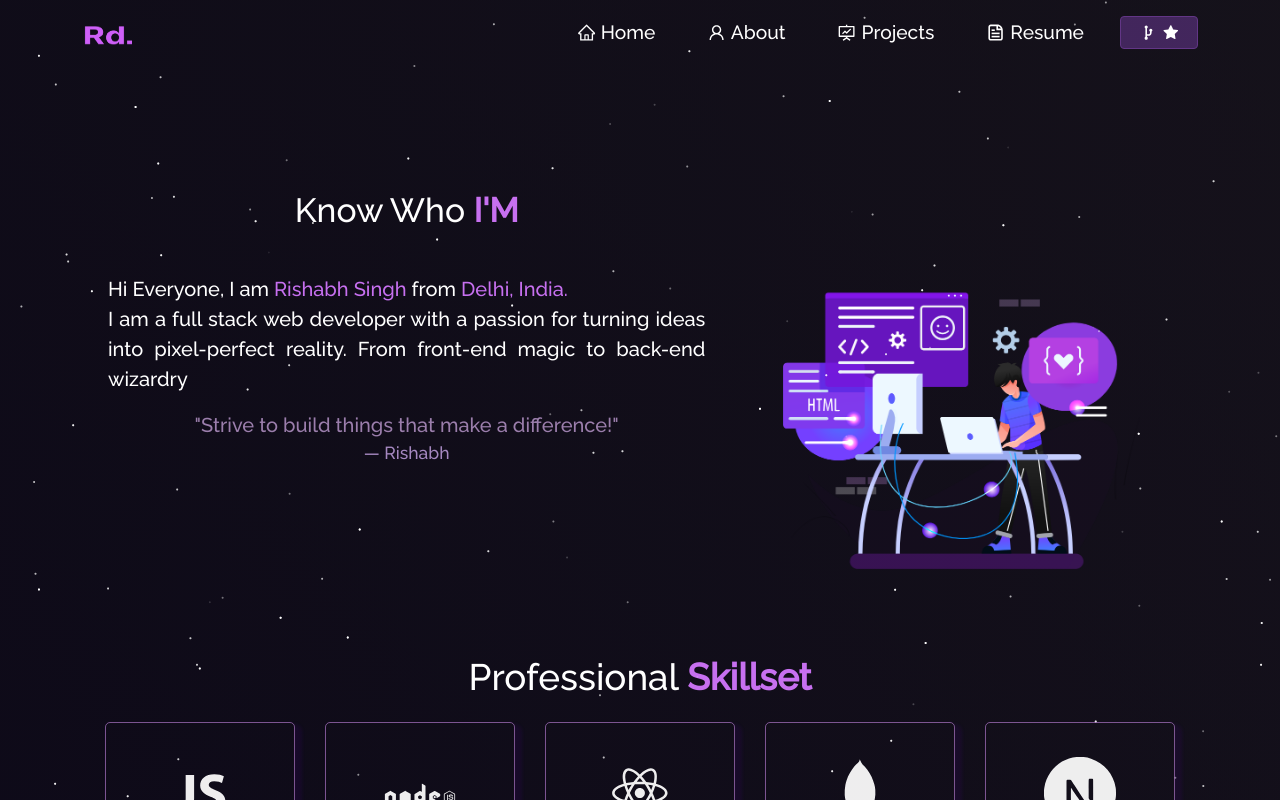
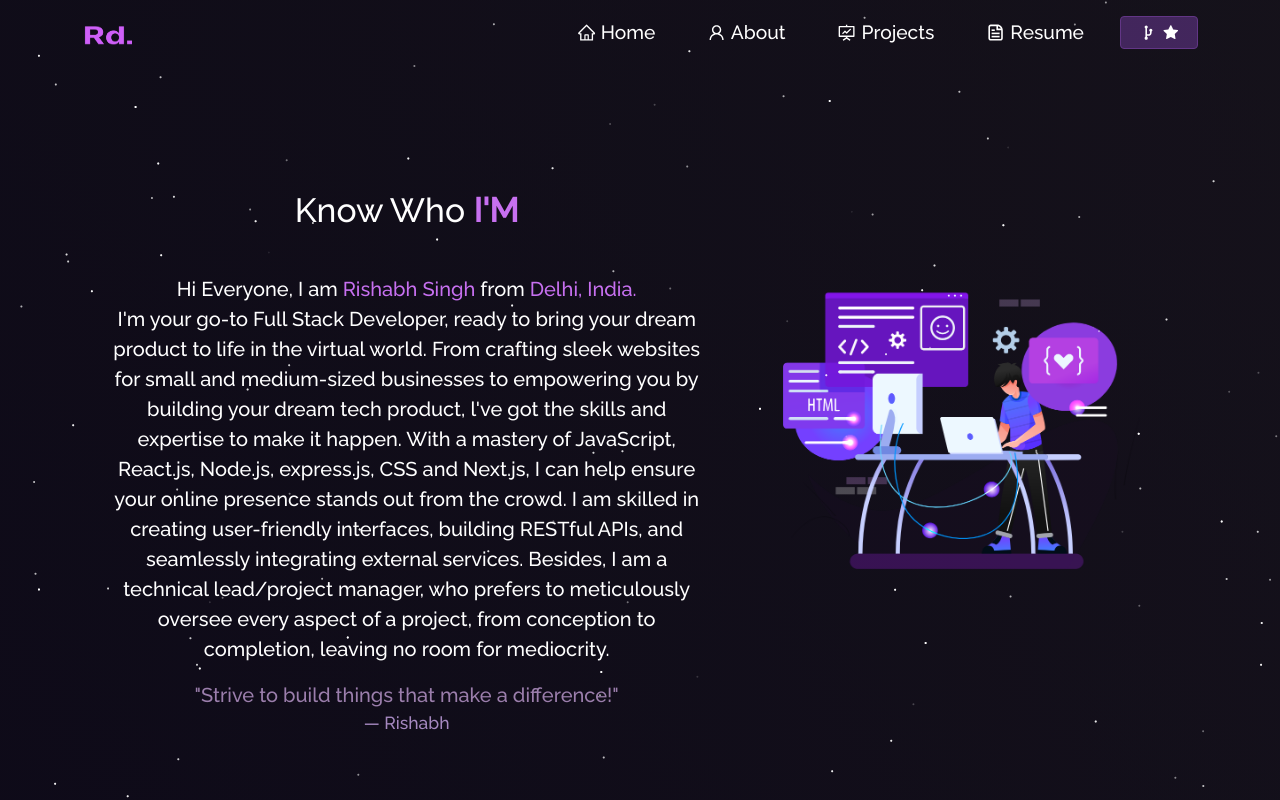
Before and after one commit to ryshabh20/Portfolio, a React (Create React App) app: page /about in a window 1280 px wide. Shown: the top 800 px of the page. Built offline with nearby package versions, Linux system fonts and the light colour scheme.

Commit message:
Update AboutCard.js

```diff
--- a/src/components/About/AboutCard.js
+++ b/src/components/About/AboutCard.js
@@ -7,12 +7,11 @@ function AboutCard() {
     <Card className="quote-card-view">
       <Card.Body>
         <blockquote className="blockquote mb-0">
-          <p style={{ textAlign: "justify" }}>
+          <p style={{ textAlign: "center" }}>
             Hi Everyone, I am <span className="purple">Rishabh Singh </span>
             from <span className="purple"> Delhi, India.</span>
-            <br /> I am a full stack web developer with a passion for turning
-            ideas into pixel-perfect reality. From front-end magic to back-end
-            wizardry
+            <br />I'm your go-to Full Stack Developer, ready to bring your dream product to life in the virtual world. From crafting sleek websites for small and medium-sized businesses to empowering you by building your dream tech product, l've got the skills and expertise to make it happen.
+With a mastery of JavaScript, React.js, Node.js, express.js, CSS and Next.js, I can help ensure your online presence stands out from the crowd. I am skilled in creating user-friendly interfaces, building RESTful APIs, and seamlessly integrating external services. Besides, I am a technical lead/project manager, who prefers to meticulously oversee every aspect of a project, from conception to completion, leaving no room for mediocrity.
             <br />
           </p>
 
```
